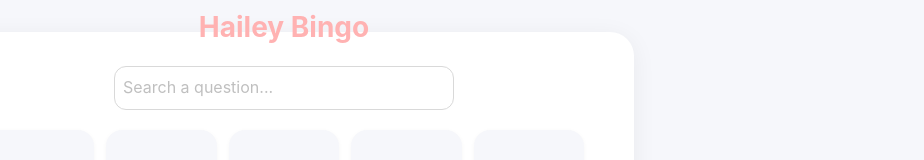
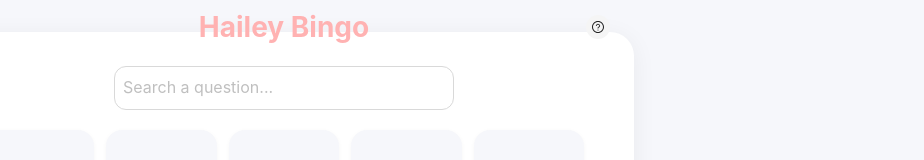
Before and after one commit to albinglindell/Hailey-bingo, a React (Vite) app: page / in a window 1280 px wide. Shown: the top 160 px of the page, without its empty margins (356-1280 px from the left). Built offline with nearby package versions, Linux system fonts and the light colour scheme.

Commit message:
added right question and styling

```diff
--- a/src/App.tsx
+++ b/src/App.tsx
@@ -10,7 +10,11 @@ import {
 import "antd/dist/reset.css";
 import Confetti from "react-confetti";
 import questionsData from "./questions.json";
-import { BulbOutlined, BulbFilled } from "@ant-design/icons";
+import {
+  BulbOutlined,
+  BulbFilled,
+  QuestionCircleOutlined,
+} from "@ant-design/icons";
 import HaileyIcon from "./assets/svg/hailey_logo_gray.svg";
 
 type BingoCell = {
@@ -82,6 +86,7 @@ const App = () => {
   const [theme, setTheme] = useState<"light" | "dark">(getInitialTheme());
   const [answerInput, setAnswerInput] = useState("");
   const [answerError, setAnswerError] = useState("");
+  const [infoModalOpen, setInfoModalOpen] = useState(false);
 
   useEffect(() => {
     localStorage.setItem(LOCAL_STORAGE_KEY, JSON.stringify(board));
@@ -241,17 +246,61 @@ const App = () => {
               transition: "background 0.3s",
             }}
           >
+            <div
+              style={{
+                position: "relative",
+                width: "100%",
+                marginBottom: 24,
+              }}
+            >
               <h1
                 style={{
                   fontSize: 28,
                   fontWeight: 700,
                   margin: 0,
-                marginBottom: 24,
                   color: SECONDARY_COLOR,
+                  textAlign: "center",
                 }}
               >
                 Hailey Bingo
               </h1>
+              <button
+                onClick={() => setInfoModalOpen(() => true)}
+                onKeyDown={(e) => {
+                  if (e.key === "Enter" || e.key === " ") {
+                    setInfoModalOpen(() => true);
+                  }
+                }}
+                style={{
+                  position: "absolute",
+                  top: "50%",
+                  right: 0,
+                  transform: "translateY(-50%)",
+                  width: 24,
+                  height: 24,
+                  borderRadius: "50%",
+                  border: "none",
+                  background: theme === "dark" ? "#18191a" : "#F5F5F5",
+                  color: "#000",
+                  cursor: "pointer",
+                  display: "flex",
+                  alignItems: "center",
+                  justifyContent: "center",
+                  outline: "none",
+                  transition: "background 0.2s",
+                  padding: 0,
+                }}
+                aria-label="Show game instructions"
+                tabIndex={0}
+              >
+                <QuestionCircleOutlined
+                  style={{
+                    fontSize: 12,
+                    color: theme === "dark" ? "#fff" : "#222",
+                  }}
+                />
+              </button>
+            </div>
             <Input
               placeholder="Search a question..."
               value={search}
@@ -452,6 +501,25 @@ const App = () => {
               </div>
             </div>
           </Modal>
+          <Modal
+            open={infoModalOpen}
+            onCancel={() => setInfoModalOpen(() => false)}
+            footer={null}
+            title="How to Play"
+          >
+            <div
+              style={{
+                padding: "16px 0",
+                fontSize: 16,
+                lineHeight: 1.6,
+                color: theme === "dark" ? "#e0e0e0" : "#333",
+                textAlign: "center",
+              }}
+            >
+              Write the first name of the colleague who matches each fact. First
+              to complete a row, column, or diagonal wins.
+            </div>
+          </Modal>
           <FloatButton
             onClick={onThemeToggleHandler}
             icon={mapThemeToIcon[theme]}
--- a/src/questions.json
+++ b/src/questions.json
@@ -1,27 +1,27 @@
 [
-  { "id": 1, "question": "What year was the company founded?", "answer": "test" },
-  { "id": 2, "question": "Who is the current CEO?", "answer": "test" },
-  { "id": 3, "question": "What is the company's mission statement?", "answer": "test" },
-  { "id": 4, "question": "Name one of our core values.", "answer": "test" },
-  { "id": 5, "question": "What is the name of our main product?", "answer": "test" },
-  { "id": 6, "question": "How many employees does the company have?", "answer": "test" },
-  { "id": 7, "question": "Where is the company headquarters located?", "answer": "test" },
-  { "id": 8, "question": "What is the company's official color?", "answer": "test" },
-  { "id": 9, "question": "Who was the company's first customer?", "answer": "test" },
-  { "id": 10, "question": "What is the name of our internal newsletter?", "answer": "test" },
-  { "id": 11, "question": "Which department has the most employees?", "answer": "test" },
-  { "id": 12, "question": "What is the company's slogan?", "answer": "test" },
-  { "id": 13, "question": "How many offices do we have worldwide?", "answer": "test" },
-  { "id": 14, "question": "What is the name of our annual company event?", "answer": "test" },
-  { "id": 15, "question": "Who is the head of HR?", "answer": "test" },
-  { "id": 16, "question": "What is our most recent product launch?", "answer": "test" },
-  { "id": 17, "question": "Which team won the last company hackathon?", "answer": "test" },
-  { "id": 18, "question": "What is the company's website URL?", "answer": "test" },
-  { "id": 19, "question": "What is the name of our employee recognition program?", "answer": "test" },
-  { "id": 20, "question": "Who is the longest-serving employee?", "answer": "test" },
-  { "id": 21, "question": "What is the company's main industry?", "answer": "test" },
-  { "id": 22, "question": "What is the name of our customer support platform?", "answer": "test" },
-  { "id": 23, "question": "Which charity does the company support?", "answer": "test" },
-  { "id": 24, "question": "What is the company's remote work policy?", "answer": "test" },
-  { "id": 25, "question": "What is the name of our onboarding program?", "answer": "test" }
+  { "id": 1, "question": "Who once brewed hundreds of litres of wine in a bathroom?", "answer": "Jakob" },
+  { "id": 2, "question": "Who participated in the Swedish National Championship in the card game UNO in 2023?", "answer": "David" },
+  { "id": 3, "question": "Who spent weekends at circus school as a child?", "answer": "Frida" },
+  { "id": 4, "question": "Who handed flowers to the Queen as a child?", "answer": "Deborah" },
+  { "id": 5, "question": "Who once fought in medieval armour for fun and fitness?", "answer": "Denise" },
+  { "id": 6, "question": "Who performed in spandex for 200 people — three times?", "answer": "Johan" },
+  { "id": 7, "question": "Who worked as a music producer?", "answer": "Adam" },
+  { "id": 8, "question": "Who travelled the world interviewing gamers?", "answer": "Henrik" },
+  { "id": 9, "question": "Who got yelled at by a princess?", "answer": "Diego" },
+  { "id": 10, "question": "Who messaged Jonas Sjöstedt while living in Vietnam, asking to have a beer in Ha Noi, later joined him and his wife for an after-work gathering, and was invited by them to several ambassador parties?", "answer": "Hanna" },
+  { "id": 11, "question": "Who has a twin sister?", "answer": "Tindra" },
+  { "id": 12, "question": "Who grew up on Gotland, also called Öjn?", "answer": "Thomas" },
+  { "id": 13, "question": "Who got invited to Temptation Island casting?", "answer": "Jennie" },
+  { "id": 14, "question": "Who, in their early twenties, had the unusual side hustle of working as a paid DJ at an underground club in Gothenburg?", "answer": "Sandra" },
+  { "id": 15, "question": "Who has competed in archery?", "answer": "Malin" },
+  { "id": 16, "question": "Who was stuck on Bali during the Covid lockdown?", "answer": "August" },
+  { "id": 17, "question": "Who used to breakdance and once performed a show at Heron City?", "answer": "Emilio" },
+  { "id": 18, "question": "Who competed in Europe’s official snowball fighting championships?", "answer": "Emma" },
+  { "id": 19, "question": "Who practiced figure skating from an early age until the age of 18?", "answer": "Fanny" },
+  { "id": 20, "question": "Who is Sweden’s fastest 35-year-old?", "answer": "Dennis" },
+  { "id": 21, "question": "Who worked a summer job as the Phantom in Fantomenland at Parken Zoo in Eskilstuna??", "answer": "Anders" },
+  { "id": 22, "question": "Who suddenly joined a dolphin show in Spain with zero prep?", "answer": "Sandra" },
+  { "id": 23, "question": "Who collects a hat from every country visited?", "answer": "Elias" },
+  { "id": 24, "question": "Who jumped the world’s highest bungy?", "answer": "Tove" },
+  { "id": 25, "question": "Who, at the age of eight, wrote their own play, directed rehearsals with classmates, oversaw the making of costumes and sets (even if they were a bit B-class), and whose teacher liked it so much that they went on a small tour to perform it at other schools?", "answer": "Ida" }
 ]
```
Lines whose indentation alone changed are shown as unchanged.
